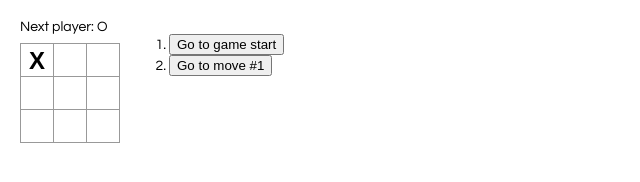
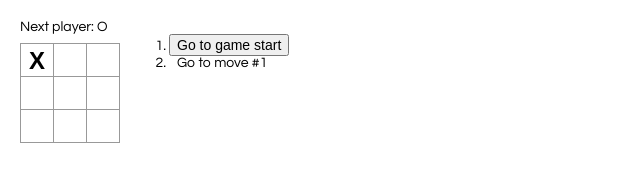
Before and after one commit to bganguly/tic-tac-tpe-using-functional-components, a React app: page / in a window 1280 px wide. Both pictures are taken after a click on the button 37 px from the left and 60 px from the top of the page. Shown: the whole page, without its empty margins (0-640 px from the left). Built offline with nearby package versions, Linux system fonts and the light colour scheme.

Commit message:
Branch 05 show text insted of button for current move

```diff
--- a/src/components/Game.js
+++ b/src/components/Game.js
@@ -18,6 +18,12 @@ const Game = () => {
     setCurrentMove(nextMove);
   }
 
+  const returnTextOrButton = (move, description) => {
+    return move === currentMove
+    ? <span>{description}</span>
+    : <button onClick={() => jumpTo(move)}>{description}</button>
+  }
+
   const moves = history.map((squares, move) => {
     let description;
     if (move > 0) {
@@ -27,7 +33,7 @@ const Game = () => {
     }
     return (
       <li key={move}>
-        <button onClick={() => jumpTo(move)}>{description}</button>
+        {returnTextOrButton(move, description)}
       </li>
     );
   });
--- a/src/index.css
+++ b/src/index.css
@@ -5,6 +5,14 @@ body {
 
 ol, ul {
   padding-left: 30px;
+}
+li > button {
+  font-size: 14px;
+}
+
+li > span {
+  font-size: 14px;
+  padding-left: 8px;
 }
 
 .board-row:after {
```
